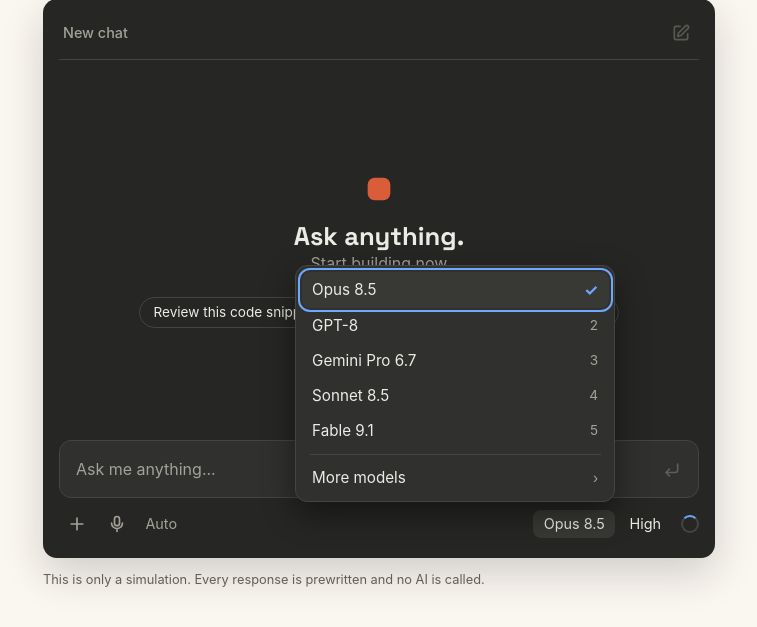
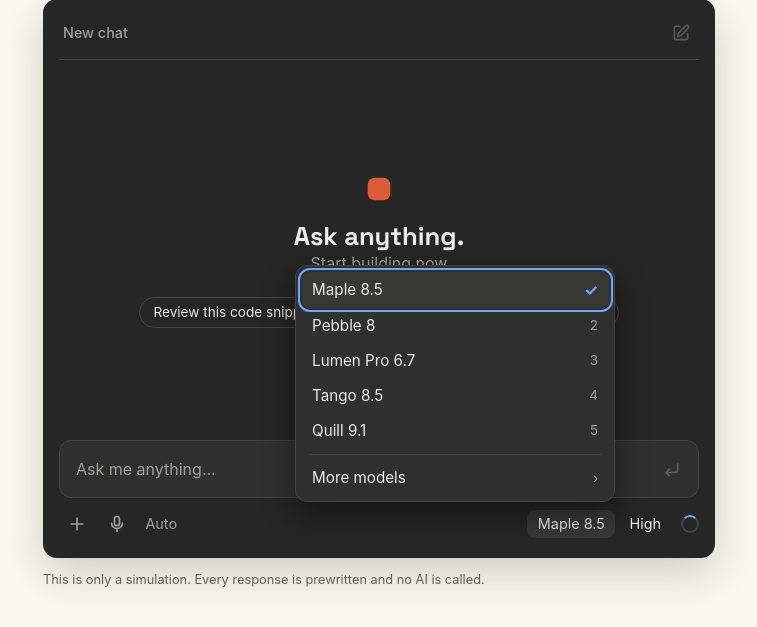
Before and after one commit to ramasanjayadx/myportofolio, a Django app: page / in a window 1280 px wide, after a click on "Maple 8.5". Shown: the part 887-1514 px from the top of the page, without its empty margins (261-1018 px from the left). Run offline with Django 5.2, Linux system fonts and the light colour scheme.

Commit message:
refactor: change mock model name

```diff
--- a/static/js/mock-llm.js
+++ b/static/js/mock-llm.js
@@ -7,11 +7,11 @@
   if (!app || !log || !form || !input) return;
 
   const MODELS = {
-    opus: 'Opus 8.5',
-    gpt: 'GPT-8',
-    gemini: 'Gemini Pro 6.7',
-    sonnet: 'Sonnet 8.5',
-    fable: 'Fable 9.1',
+    maple: 'Maple 8.5',
+    pebble: 'Pebble 8',
+    lumen: 'Lumen Pro 6.7',
+    tango: 'Tango 8.5',
+    quill: 'Quill 9.1',
   };
 
   const EMOJIS = ['🚀', '👌', '😂', '😘', '😜', '👍'];
@@ -82,7 +82,7 @@
   const effortRecommended = document.getElementById('llm-effort-recommended');
   const status = document.getElementById('llm-status');
 
-  let currentModel = 'opus';
+  let currentModel = 'maple';
   let effortIndex = 2;
   let generation = null;
   let stickToBottom = true;
--- a/templates/index.html
+++ b/templates/index.html
@@ -148,32 +148,32 @@
                                         class="llm-pill"
                                         aria-haspopup="menu"
                                         aria-expanded="false"
-                                        aria-controls="llm-model-menu">Opus 8.5</button>
+                                        aria-controls="llm-model-menu">Maple 8.5</button>
                                 <div id="llm-model-menu" class="llm-menu" role="menu" aria-label="Choose model" hidden>
                                     <button type="button" class="llm-menu__item" role="menuitemradio"
-                                            aria-checked="true" data-model="opus">
-                                        <span class="llm-menu__name">Opus 8.5</span>
+                                            aria-checked="true" data-model="maple">
+                                        <span class="llm-menu__name">Maple 8.5</span>
                                         <span class="llm-menu__hint" aria-hidden="true">1</span>
                                     </button>
                                     <button type="button" class="llm-menu__item" role="menuitemradio"
-                                            aria-checked="false" data-model="gpt">
-                                        <span class="llm-menu__name">GPT-8</span>
+                                            aria-checked="false" data-model="pebble">
+                                        <span class="llm-menu__name">Pebble 8</span>
                                         <span class="llm-menu__hint" aria-hidden="true">2</span>
                                     </button>
                                     <button type="button" class="llm-menu__item" role="menuitemradio"
-                                            aria-checked="false" data-model="gemini">
-                                        <span class="llm-menu__name">Gemini Pro 6.7</span>
+                                            aria-checked="false" data-model="lumen">
+                                        <span class="llm-menu__name">Lumen Pro 6.7</span>
                                         <span class="llm-menu__hint" aria-hidden="true">3</span>
                                     </button>
                                     <button type="button" class="llm-menu__item" role="menuitemradio"
-                                            aria-checked="false" data-model="sonnet">
-                                        <span class="llm-menu__name">Sonnet 8.5</span>
+                                            aria-checked="false" data-model="tango">
+                                        <span class="llm-menu__name">Tango 8.5</span>
                                         <span class="llm-menu__hint" aria-hidden="true">4</span>
                                     </button>
                                     <button type="button" class="llm-menu__item" role="menuitemradio"
-                                            aria-checked="false" data-model="fable">
+                                            aria-checked="false" data-model="quill">
                                         <span class="llm-menu__name">
-                                            Fable 9.1
+                                            Quill 9.1
                                         </span>
                                         <span class="llm-menu__hint" aria-hidden="true">5</span>
                                     </button>
```
